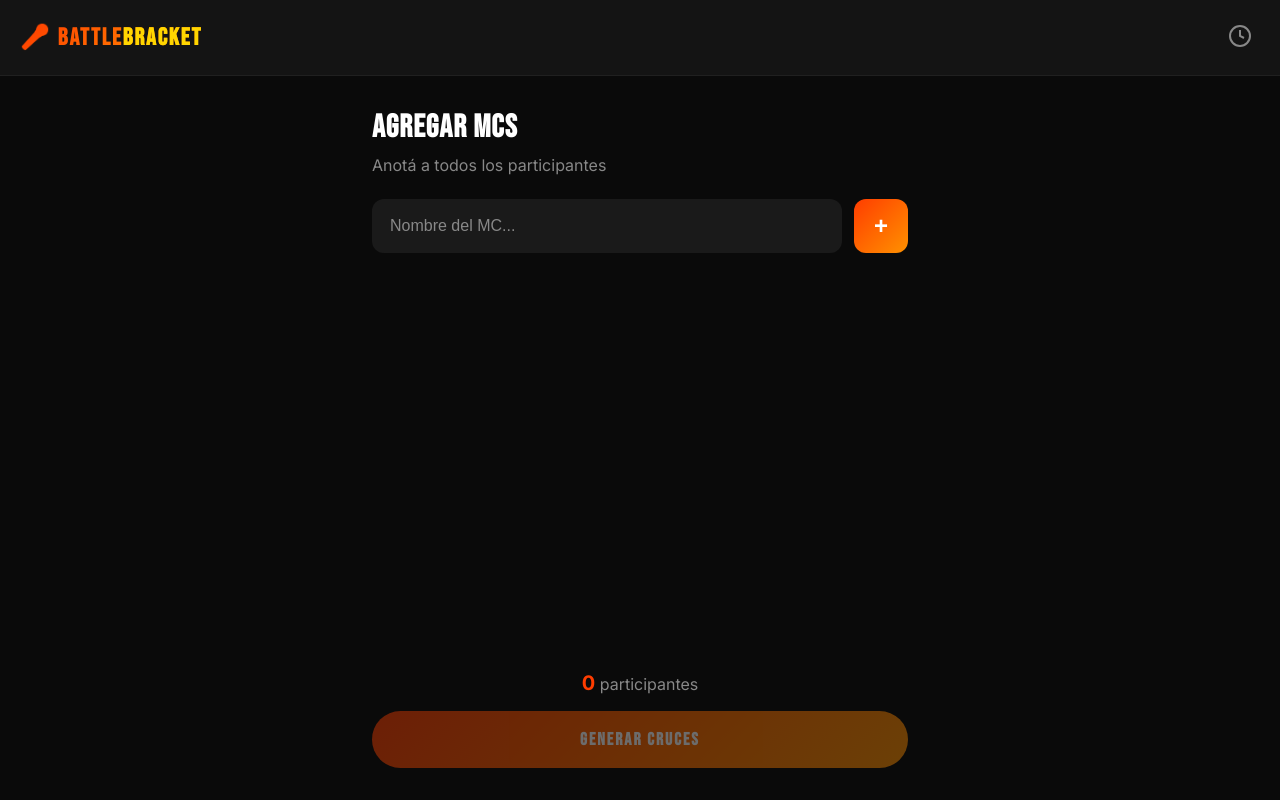
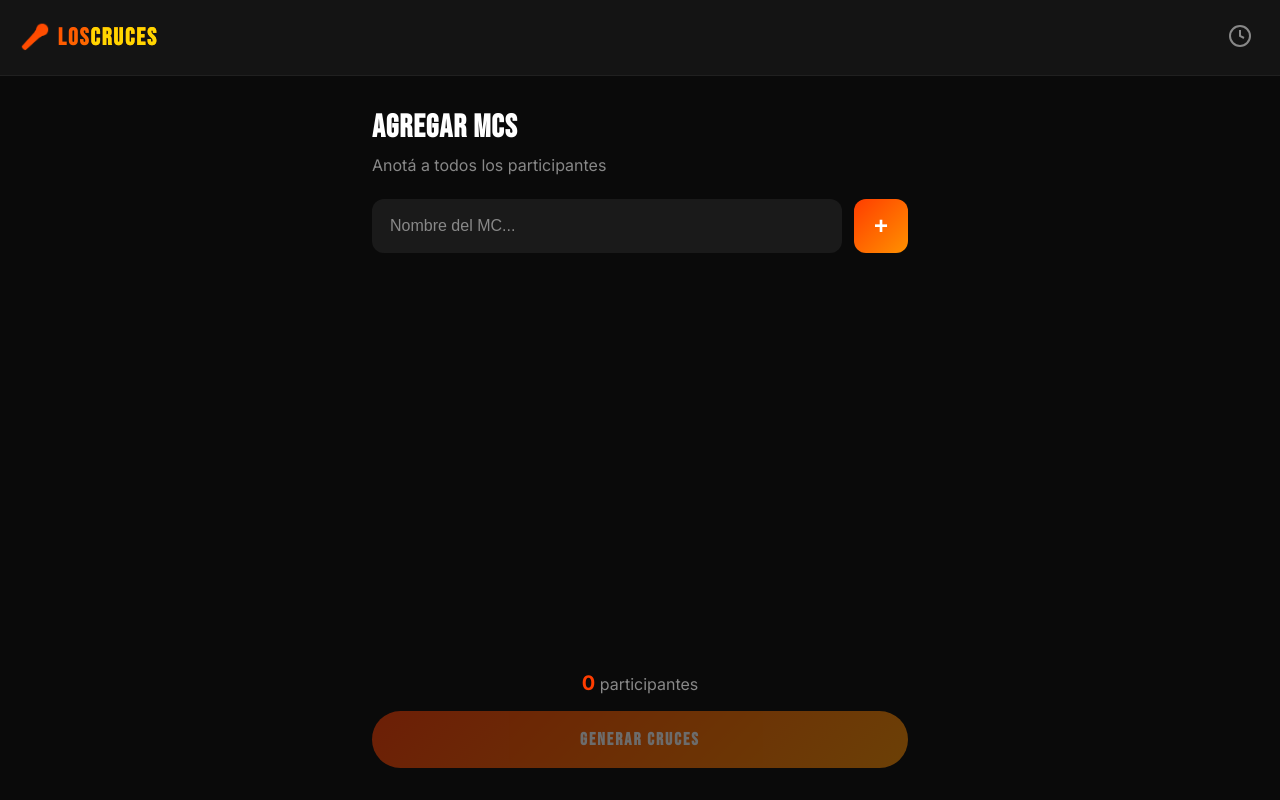
Before and after one commit to alkirian/Cruces, a plain HTML site: page index.html in a window 1280 px wide. Drawn offline with Linux system fonts and the light colour scheme.

Commit message:
Renombrado a LosCruces

```diff
--- a/index.html
+++ b/index.html
@@ -7,7 +7,7 @@
       content="width=device-width, initial-scale=1.0, user-scalable=no"
     />
     <meta name="theme-color" content="#0a0a0a" />
-    <title>Freestyle Battle Bracket</title>
+    <title>LosCruces</title>
     <link rel="stylesheet" href="styles.css" />
     <link rel="preconnect" href="https://fonts.googleapis.com" />
     <link rel="preconnect" href="https://fonts.gstatic.com" crossorigin />
@@ -20,7 +20,7 @@
     <div id="app">
       <!-- Header -->
       <header class="header">
-        <h1 class="logo">🎤 BATTLE<span>BRACKET</span></h1>
+        <h1 class="logo">🎤 LOS<span>CRUCES</span></h1>
         <button id="historyBtn" class="icon-btn" title="Historial">
           <svg
             width="24"
```
